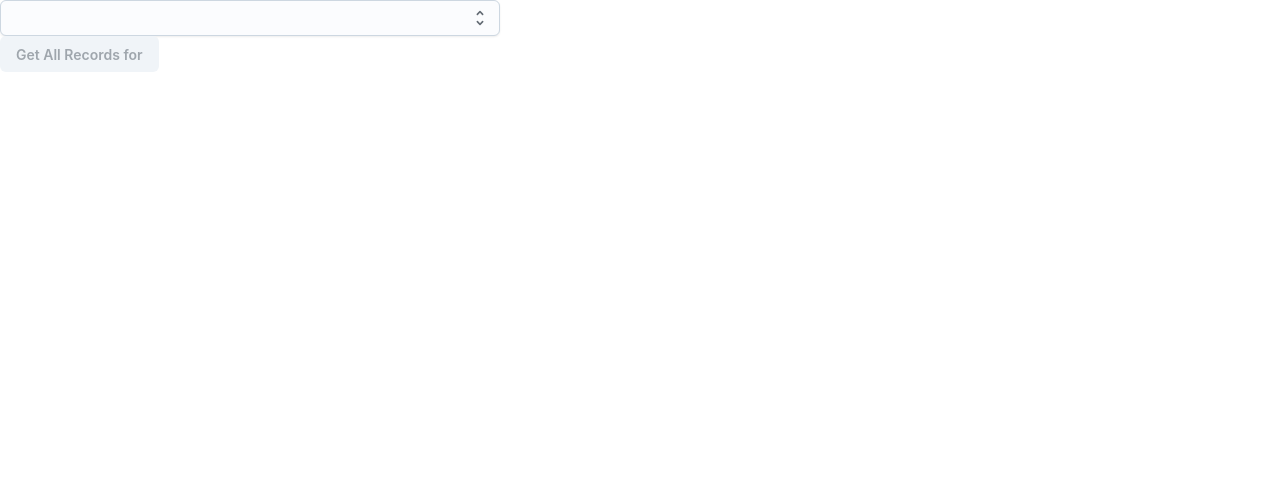
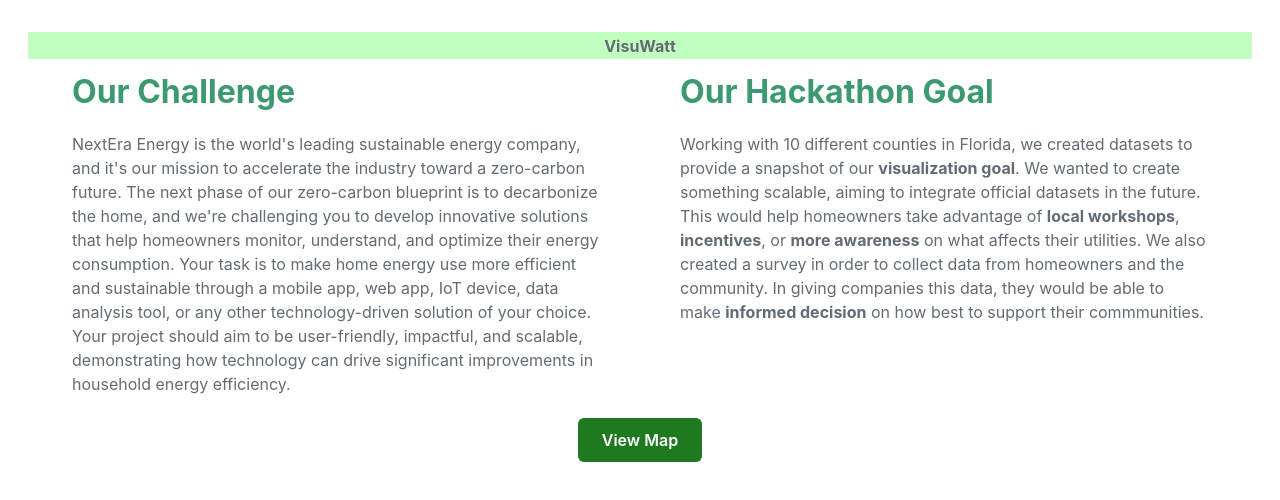
Before and after one commit to arifire21/visuwatt, a Next.js app: page / in a window 1280 px wide. Shown: the top 500 px of the page. Built offline with nearby package versions, Linux system fonts and the light colour scheme.

Commit message:
styling changes

```diff
--- a/pages/index.js
+++ b/pages/index.js
@@ -2,7 +2,9 @@ import Head from "next/head";
 import Image from "next/image";
 import localFont from "next/font/local";
 import styles from "@/styles/Home.module.css";
-import APITest from "@/components/api-test-form";
+
+import { Container, Typography, Button } from '@mui/joy';
+import Link from 'next/link'; // Import Link from Next.js
 
 // const geistSans = localFont({
 //   src: "./fonts/GeistVF.woff",
@@ -18,7 +20,50 @@ import APITest from "@/components/api-test-form";
 export default function Home() {
   return (
     <>
-    <APITest/>
+    <Head>
+    <title>VisuWatt</title>
+    </Head>
+    <div style={{margin:'2rem'}}>
+
+      <Typography className={styles.pageTitle} variant="h1" component="h1" gutterBottom>
+        VisuWatt
+      </Typography>
+      <div style={{display:'flex'}}>
+        <div className={styles.flexItem}>
+          <Typography variant="h2" component="h2" gutterBottom sx={{ fontWeight: 'bold', fontSize: '2rem', color: '#3d9970' }}>
+          Our Challenge
+        </Typography>
+        <Typography variant="body1" sx={{ fontSize: '1rem', marginBottom: '20px' }}>
+          NextEra Energy is the world's leading sustainable energy company, and it's our mission to accelerate the industry toward a zero-carbon future.
+          The next phase of our zero-carbon blueprint is to decarbonize the home, and we're challenging you to develop innovative solutions that help homeowners monitor, understand, and optimize their energy consumption.
+          Your task is to make home energy use more efficient and sustainable through a mobile app, web app, IoT device, data analysis tool, or any other technology-driven solution of your choice.
+          Your project should aim to be user-friendly, impactful, and scalable, demonstrating how technology can drive significant improvements in household energy efficiency.
+        </Typography>
+        </div>
+        <div className={styles.flexItem}>
+        <Typography variant="h2" component="h2" gutterBottom sx={{ fontWeight: 'bold', fontSize: '2rem', color: '#3d9970' }}>
+          Our Hackathon Goal
+        </Typography>
+        <Typography variant="body1" sx={{ fontSize: '1rem', marginBottom: '20px' }}>
+          Working with 10 different counties in Florida, we created datasets to provide a snapshot of our <strong>visualization goal</strong>.
+          We wanted to create something scalable, aiming to integrate official datasets in the future.
+          This would help homeowners take advantage of <strong>local workshops</strong>, <strong>incentives</strong>, or <strong>more awareness</strong> on what affects their utilities.
+          We also created a survey in order to collect data from homeowners and the community.
+          In giving companies this data, they would be able to make <strong>informed decision</strong> on how best to support their commmunities.
+        </Typography>
+        </div>
+      </div>
+
+      <div style={{maxWidth:'fit-content',margin:'0 auto'}}>
+        <Button size="lg" component='a' href="/map-new" color="success">View Map</Button>
+      </div>
+      {/* Link to NewPage.js */}
+      {/* <Link href="/MyForm" passHref>
+        <Button variant="contained" color="primary" sx={{ padding: '12px 24px', fontSize: '1.25rem' }}>
+          Continue
+        </Button>
+      </Link> */}
+    </div>
     </>
   );
 }
--- a/styles/Home.module.css
+++ b/styles/Home.module.css
@@ -1,165 +1,13 @@
-.page {
-  --gray-rgb: 0, 0, 0;
-  --gray-alpha-200: rgba(var(--gray-rgb), 0.08);
-  --gray-alpha-100: rgba(var(--gray-rgb), 0.05);
-
-  --button-primary-hover: #383838;
-  --button-secondary-hover: #f2f2f2;
-
-  display: grid;
-  grid-template-rows: 20px 1fr 20px;
-  align-items: center;
-  justify-items: center;
-  min-height: 100svh;
-  padding: 80px;
-  gap: 64px;
-  font-family: var(--font-geist-sans);
+.pageTitle {
+  font-weight: bold;
+  font-size: 3rem;
+  color: forestgreen;
+  background-color: #c0ffc0;
+  text-align: center;
+  border-radius: 20px;
 }
 
-@media (prefers-color-scheme: dark) {
-  .page {
-    --gray-rgb: 255, 255, 255;
-    --gray-alpha-200: rgba(var(--gray-rgb), 0.145);
-    --gray-alpha-100: rgba(var(--gray-rgb), 0.06);
-
-    --button-primary-hover: #ccc;
-    --button-secondary-hover: #1a1a1a;
-  }
+.flexItem {
+  max-width: 50%;
+  padding: 0 2.5rem;
 }
-
-.main {
-  display: flex;
-  flex-direction: column;
-  gap: 32px;
-  grid-row-start: 2;
-}
-
-.main ol {
-  font-family: var(--font-geist-mono);
-  padding-left: 0;
-  margin: 0;
-  font-size: 14px;
-  line-height: 24px;
-  letter-spacing: -0.01em;
-  list-style-position: inside;
-}
-
-.main li:not(:last-of-type) {
-  margin-bottom: 8px;
-}
-
-.main code {
-  font-family: inherit;
-  background: var(--gray-alpha-100);
-  padding: 2px 4px;
-  border-radius: 4px;
-  font-weight: 600;
-}
-
-.ctas {
-  display: flex;
-  gap: 16px;
-}
-
-.ctas a {
-  appearance: none;
-  border-radius: 128px;
-  height: 48px;
-  padding: 0 20px;
-  border: none;
-  border: 1px solid transparent;
-  transition: background 0.2s, color 0.2s, border-color 0.2s;
-  cursor: pointer;
-  display: flex;
-  align-items: center;
-  justify-content: center;
-  font-size: 16px;
-  line-height: 20px;
-  font-weight: 500;
-}
-
-a.primary {
-  background: var(--foreground);
-  color: var(--background);
-  gap: 8px;
-}
-
-a.secondary {
-  border-color: var(--gray-alpha-200);
-  min-width: 180px;
-}
-
-.footer {
-  grid-row-start: 3;
-  display: flex;
-  gap: 24px;
-}
-
-.footer a {
-  display: flex;
-  align-items: center;
-  gap: 8px;
-}
-
-.footer img {
-  flex-shrink: 0;
-}
-
-/* Enable hover only on non-touch devices */
-@media (hover: hover) and (pointer: fine) {
-  a.primary:hover {
-    background: var(--button-primary-hover);
-    border-color: transparent;
-  }
-
-  a.secondary:hover {
-    background: var(--button-secondary-hover);
-    border-color: transparent;
-  }
-
-  .footer a:hover {
-    text-decoration: underline;
-    text-underline-offset: 4px;
-  }
-}
-
-@media (max-width: 600px) {
-  .page {
-    padding: 32px;
-    padding-bottom: 80px;
-  }
-
-  .main {
-    align-items: center;
-  }
-
-  .main ol {
-    text-align: center;
-  }
-
-  .ctas {
-    flex-direction: column;
-  }
-
-  .ctas a {
-    font-size: 14px;
-    height: 40px;
-    padding: 0 16px;
-  }
-
-  a.secondary {
-    min-width: auto;
-  }
-
-  .footer {
-    flex-wrap: wrap;
-    align-items: center;
-    justify-content: center;
-  }
-}
-
-@media (prefers-color-scheme: dark) {
-  .logo {
-    filter: invert();
-  }
-}
--- a/styles/globals.css
+++ b/styles/globals.css
@@ -1,4 +1,4 @@
-:root {
+/* :root {
   --background: #ffffff;
   --foreground: #171717;
 }
@@ -8,7 +8,7 @@
     --background: #0a0a0a;
     --foreground: #ededed;
   }
-}
+} */
 
 html,
 body {
@@ -35,8 +35,8 @@ a {
   text-decoration: none;
 }
 
-@media (prefers-color-scheme: dark) {
+/* @media (prefers-color-scheme: dark) {
   html {
     color-scheme: dark;
   }
-}
+} */
--- /dev/null
+++ b/styles/map.module.css
@@ -0,0 +1,8 @@
+.pageTitle {
+    font-weight: bold;
+    font-size: 3rem;
+    color: forestgreen;
+    background-color: #c0ffc0;
+    text-align: center;
+    border-radius: 20px;
+  }
```
Also changed, not shown: pages/map-new.js (+11 -3 lines).
